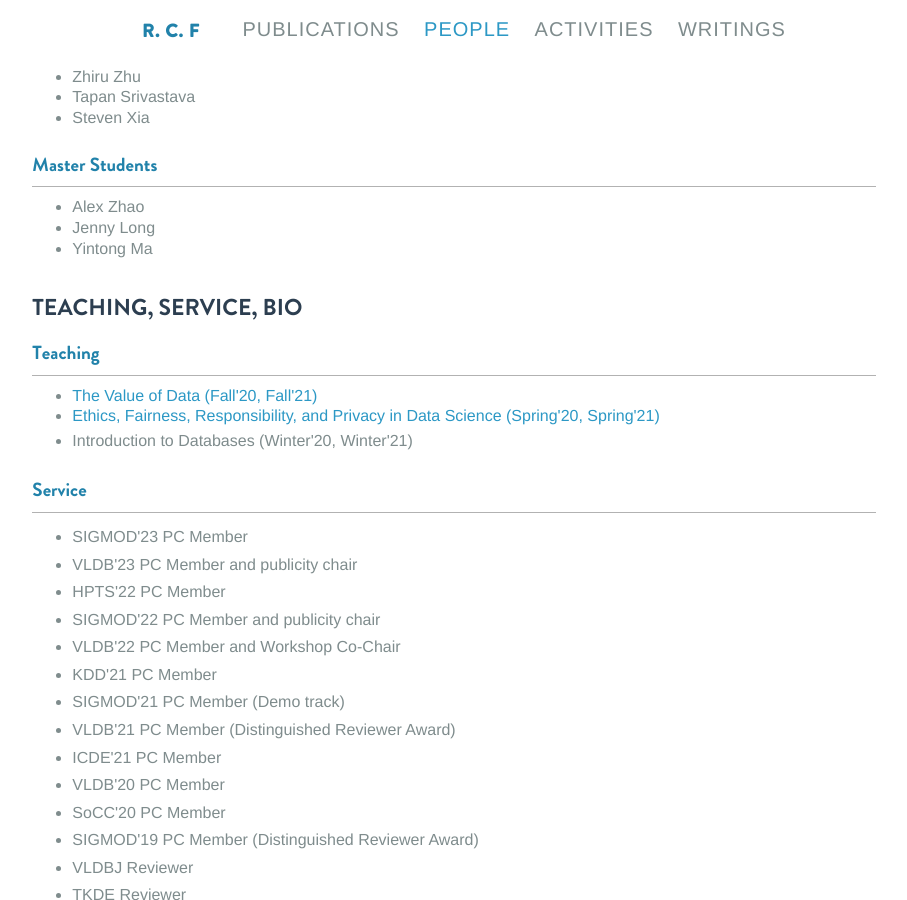
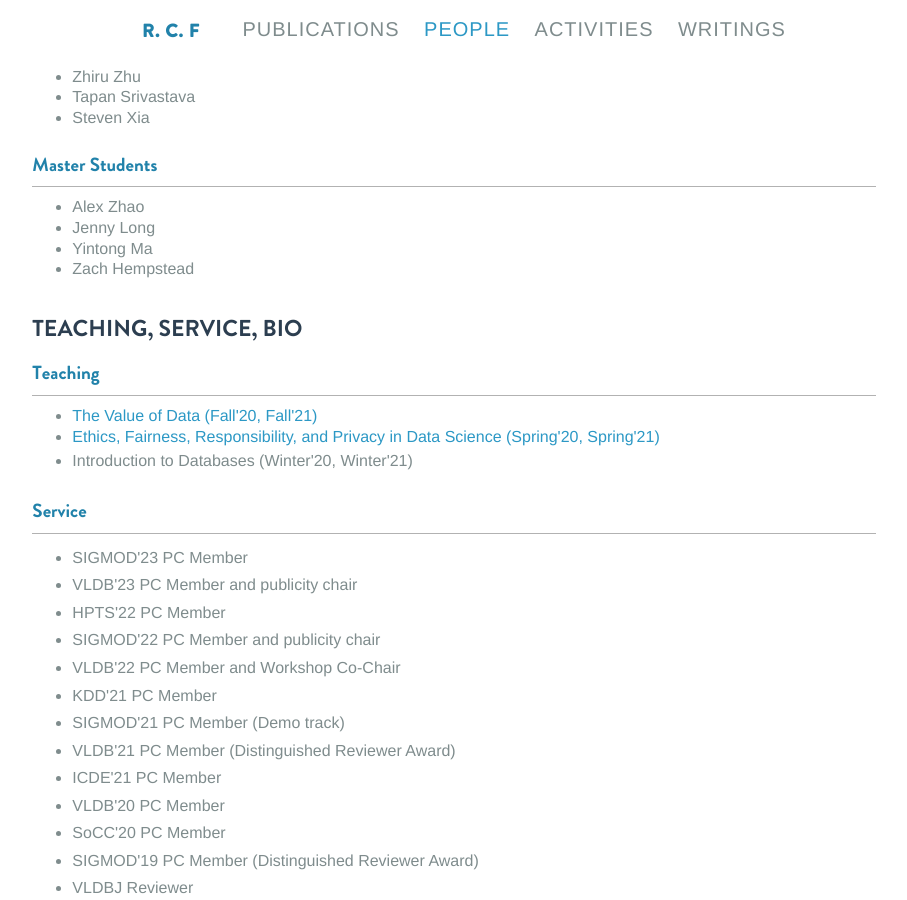
Before and after one commit to raulcf/raulcf.github.io, a Jekyll site: the page index.html, which Jekyll copies as it is, in a window 1280 px wide and 900 px high, scrolled down 2888 px. Shown: the whole window, without its empty margins (186-1093 px from the left). Built offline with Jekyll 4.4.1, drawn with Linux system fonts in a browser that asks for light colours.

Commit message:
adding zach

```diff
--- a/index.html
+++ b/index.html
@@ -462,6 +462,9 @@ with external students.
                 <li class=".list-main-content">
                 Yintong Ma
                 </li>
+                <li class=".list-main-content">
+                Zach Hempstead
+                </li>
                 </ul>
             </div>
         </div>
```
